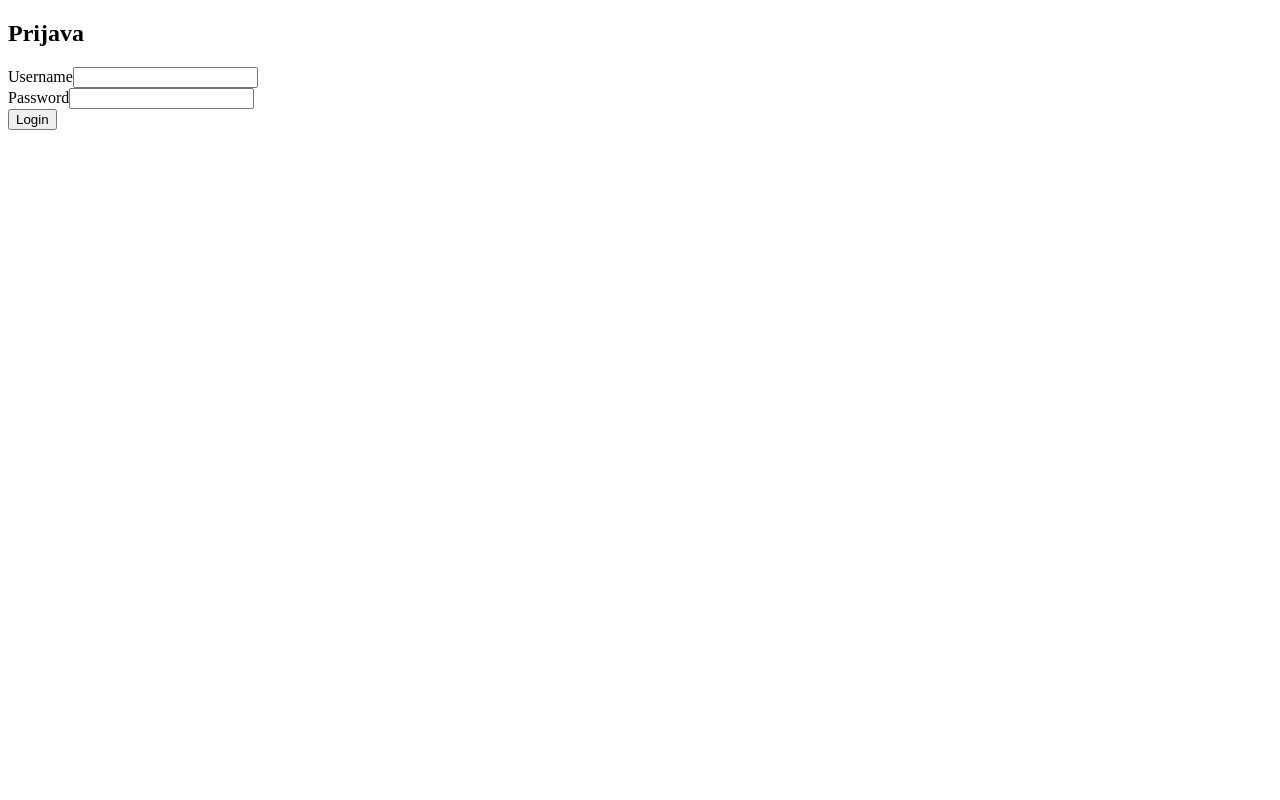
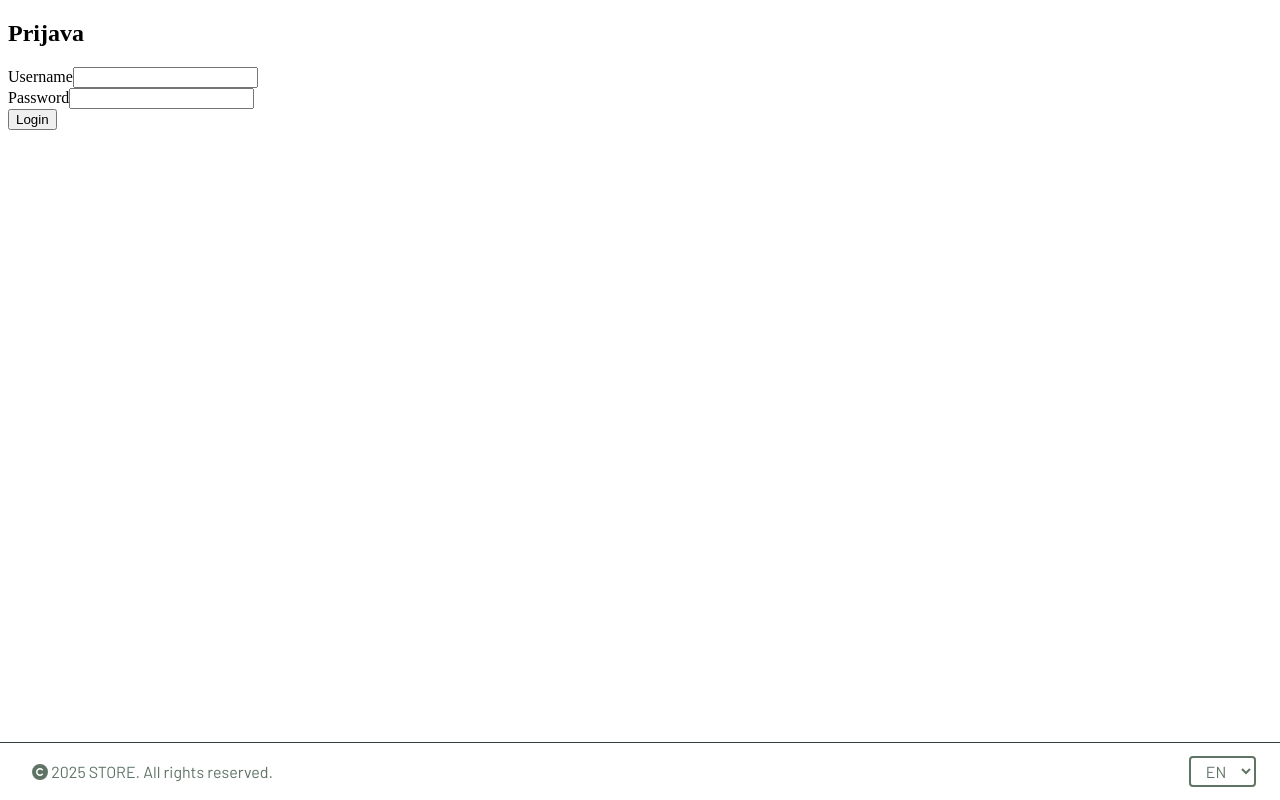
Before and after one commit to jetza/shopping-app-task, a React (Vite) app: page /login in a window 1280 px wide. Built offline with nearby package versions, Linux system fonts and the light colour scheme; no server answers.

Commit message:
add footer to layout

```diff
--- /dev/null
+++ b/src/components/Footer/Footer.module.scss
@@ -0,0 +1,33 @@
+@use '@/styles/global.scss' as *;
+
+.footer {
+  position: fixed;
+  left: 0;
+  right: 0;
+  bottom: 0;
+  z-index: 100;
+  display: flex;
+  justify-content: space-between;
+  align-items: center;
+  padding: 0.4rem 1rem 0.4rem 2rem;
+  padding-left: 2rem;
+  background: $color-white;
+  border-top: 1px solid $color-gray-dark;
+  font-size: $font-size-base;
+  font-family: $font-title-light;
+  min-height: 44px;
+}
+
+.footer__left {
+  display: flex;
+  align-items: center;
+}
+
+.footer__right {
+  display: flex;
+  align-items: center;
+}
+
+.footer__copyright {
+  color: $color-gray-mid;
+}
--- /dev/null
+++ b/src/components/Footer/Footer.tsx
@@ -0,0 +1,22 @@
+import styles from './Footer.module.scss';
+import LangMenu from '@/components/LangMenu/LangMenu';
+import { FontAwesomeIcon } from '@fortawesome/react-fontawesome';
+import { faCopyright } from '@fortawesome/free-solid-svg-icons';
+
+const Footer = () => {
+  return (
+    <footer className={styles.footer}>
+      <div className={styles.footer__left}>
+        <span className={styles.footer__copyright}>
+          <FontAwesomeIcon icon={faCopyright} /> {new Date().getFullYear()} STORE. All rights
+          reserved.
+        </span>
+      </div>
+      <div className={styles.footer__right}>
+        <LangMenu />
+      </div>
+    </footer>
+  );
+};
+
+export default Footer;
--- a/src/components/Header/Header.tsx
+++ b/src/components/Header/Header.tsx
@@ -8,7 +8,6 @@ import styles from './Header.module.scss';
 import HeaderNav from '@/components/HeaderNav/HeaderNav';
 import Search from '@/components/Search/Search';
 import { useDevice } from '@/contexts/DeviceContext';
-import LangMenu from '@/components/LangMenu/LangMenu';
 
 const Header = () => {
   const location = useLocation();
@@ -61,7 +60,6 @@ const Header = () => {
             if (!isMobile) setSearchModalOpen(true);
           }}
         />
-        <LangMenu isMobile={isMobile} />
         <Link to="/cart" className={styles.cartIcon}>
           <FontAwesomeIcon icon={faShoppingCart} className={styles.icon} />
           {cartItemsCount > 0 && <span className={styles.badge}>{cartItemsCount}</span>}
--- a/src/components/LangMenu/LangMenu.module.scss
+++ b/src/components/LangMenu/LangMenu.module.scss
@@ -26,8 +26,3 @@
     font-size: $font-size-sm;
   }
 }
-@media (max-width: 800px) {
-  .langmenu__lang {
-    display: none;
-  }
-}
--- a/src/components/LangMenu/LangMenu.tsx
+++ b/src/components/LangMenu/LangMenu.tsx
@@ -1,11 +1,6 @@
 import styles from './LangMenu.module.scss';
 
-interface LangMenuProps {
-  isMobile?: boolean;
-}
-
-const LangMenu = ({ isMobile = false }: LangMenuProps) => {
-  if (isMobile) return null;
+const LangMenu = () => {
   return (
     <select className={styles.langmenu__lang} aria-label="Language">
       <option value="en">EN</option>
--- a/src/layouts/MainLayout.tsx
+++ b/src/layouts/MainLayout.tsx
@@ -1,9 +1,11 @@
+import Footer from '@/components/Footer/Footer';
 import Header from '@/components/Header/Header';
 
 const MainLayout = ({ children }: { children: React.ReactNode }) => (
   <>
     <Header />
     <main>{children}</main>
+    <Footer />
   </>
 );
 
```
